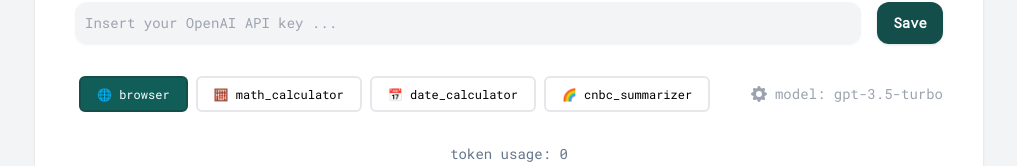
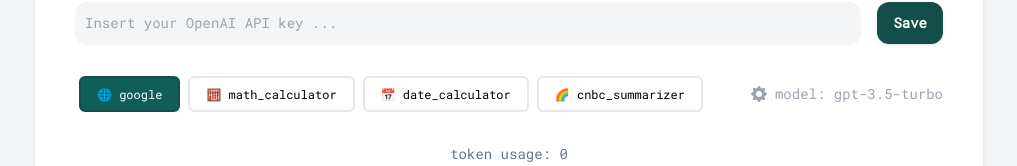
Before and after one commit to peerasak-u/in-mind, a Vue app: page / in a window 1280 px wide. Shown: the part 351-517 px from the top of the page, without its empty margins (131-1148 px from the left). Built offline with nearby package versions, Linux system fonts and the light colour scheme.

Commit message:
♻️ refactor tools in `App.vue`

```diff
--- a/src/App.vue
+++ b/src/App.vue
@@ -218,48 +218,25 @@
         models: ['gpt-3.5-turbo', 'gpt-4'],
         tools: [
             {
-                name: 'browser',
-                emoji: '🌐',
-                description:
-                    "the best search engine in the world. if you don't know the anwser or you need to know a real-time data, browse it first!",
-                inputs: {
-                    query: "a single query keyword from only single sub-question, if you have to search birthdate for multiple peoples you should search one by one e.g. 'Donald Trump birthdate'",
-                },
+                ...google,
                 selected: true,
                 disabled: false,
                 task: google.action,
             },
             {
-                name: 'math_calculator',
-                emoji: '🧮',
-                description: 'calculator for mathamatic problem by using javascript',
-                inputs: {
-                    expression: "a mathamatic problem in javascript expression format e.g. '1 + 1'",
-                },
+                ...calculator,
                 selected: false,
                 disabled: false,
                 task: calculator.action,
             },
             {
-                name: 'date_calculator',
-                emoji: '📅',
-                description: 'calculator day between two dates',
-                inputs: {
-                    from: "the start date in format 'YYYY-MM-DDTHH:mm:ss.sssZ'",
-                    to: "the end date in format 'YYYY-MM-DDTHH:mm:ss.sssZ'",
-                    type: "a type of answer unit, should be only one from ['year', 'month', 'day']",
-                },
+                ...dateCalculator,
                 selected: false,
                 disabled: false,
                 task: dateCalculator.action,
             },
             {
-                name: 'cnbc_summarizer',
-                emoji: '🌈',
-                description: 'summarizing tool for cnbc news by just providing the url',
-                inputs: {
-                    url: 'the url of the news in cnbc.com',
-                },
+                ...cnbc,
                 selected: false,
                 disabled: false,
                 task: async (input) => {
--- a/src/tools/calculator.js
+++ b/src/tools/calculator.js
@@ -11,5 +11,11 @@
 }
 
 export default {
+	name: 'math_calculator',
+	emoji: '🧮',
+	description: 'calculator for mathamatic problem by using javascript',
+	inputs: {
+		expression: "a mathamatic problem in javascript expression format e.g. '1 + 1'",
+	},
 	action: mathCalculatorAction,
 }
--- a/src/tools/cnbc.js
+++ b/src/tools/cnbc.js
@@ -79,5 +79,11 @@
 }
 
 export default {
+	name: 'cnbc_summarizer',
+	emoji: '🌈',
+	description: 'summarizing tool for cnbc news by just providing the url',
+	inputs: {
+		url: 'the url of the news in cnbc.com',
+	},
 	action: cnbcToolAction,
 }
--- a/src/tools/date-calculator.js
+++ b/src/tools/date-calculator.js
@@ -43,5 +43,13 @@
 }
 
 export default {
+	name: 'date_calculator',
+	emoji: '📅',
+	description: 'calculator day between two dates',
+	inputs: {
+		from: "the start date in format 'YYYY-MM-DDTHH:mm:ss.sssZ'",
+		to: "the end date in format 'YYYY-MM-DDTHH:mm:ss.sssZ'",
+		type: "a type of answer unit, should be only one from ['year', 'month', 'day']",
+	},
 	action: dateCalculatorAction,
 }
--- a/src/tools/google.js
+++ b/src/tools/google.js
@@ -23,5 +23,12 @@
 }
 
 export default {
+	name: 'google',
+	emoji: '🌐',
+	description:
+		"the best search engine in the world. if you don't know the anwser or you need to know a real-time data, google it first!",
+	inputs: {
+		query: "a single query keyword from only single sub-question, if you have to search birthdate for multiple peoples you should search one by one e.g. 'Donald Trump birthdate'",
+	},
 	action: googleToolAction,
 }
```
